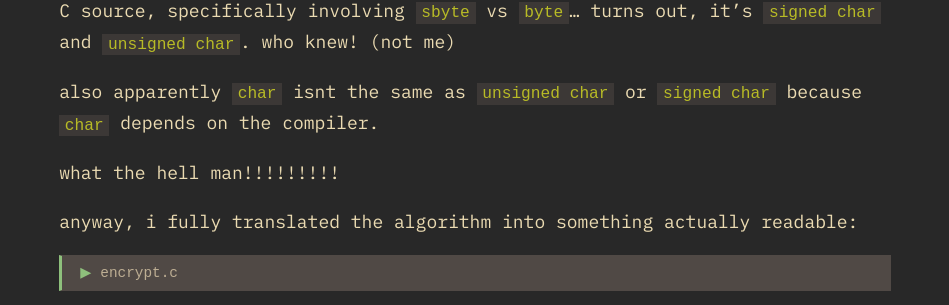
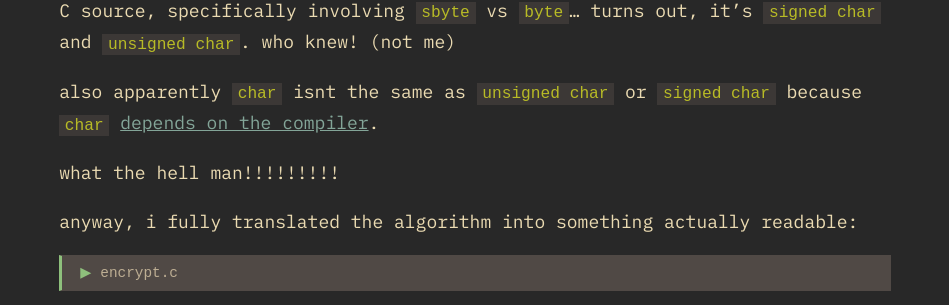
Before and after one commit to zmlambert/zmlambert.github.io, a Jekyll site: the page built from _posts/2026-05-01-htb-labs-simpleencryptor.md, in a window 1280 px wide and 900 px high, scrolled down 2878 px. Shown: the part 149-454 px from the top of the window, without its empty margins (165-1114 px from the left). Built offline with Jekyll 4.4.1, drawn with Linux system fonts in a browser that asks for light colours; the table of contents is made by our own code; some of the changed lines change nothing that is shown.

Commit message:
you're gonna need to back that one up with a source

```diff
--- a/_posts/2026-05-01-htb-labs-simpleencryptor.md
+++ b/_posts/2026-05-01-htb-labs-simpleencryptor.md
@@ -171,7 +171,7 @@ the correct timestamp is `0x5a35b162` or `1513468258` in decimal, which is *Sat
 
 there was a lot of pain involved in translating ghidra decomp to a replicable C source, specifically involving `sbyte` vs `byte`... turns out, it's `signed char` and `unsigned char`. who knew! (not me)
 
-also apparently `char` isnt the same as `unsigned char` or `signed char` because `char` depends on the compiler.
+also apparently `char` isnt the same as `unsigned char` or `signed char` because `char` [depends on the compiler](https://www.gnu.org/software/c-intro-and-ref/manual/html_node/Signed-and-Unsigned-Types.html).
 
 what the hell man!!!!!!!!!
 
```
